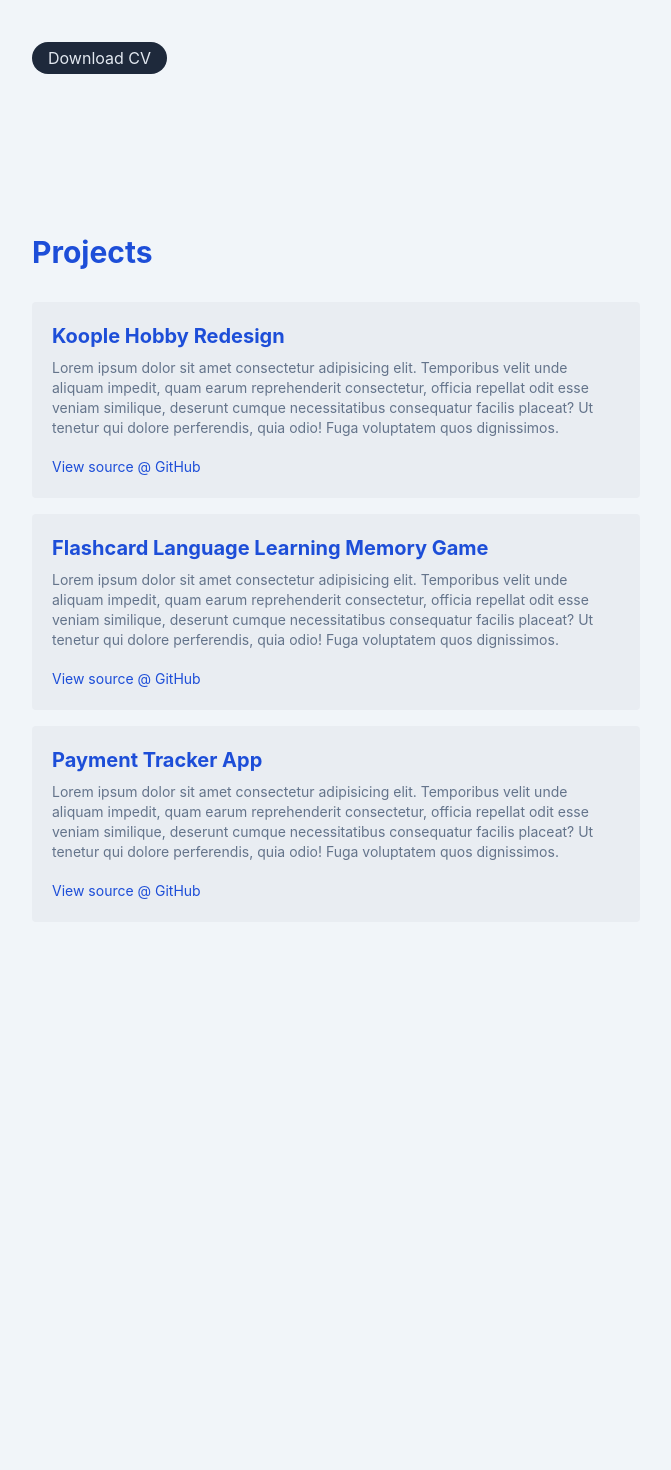
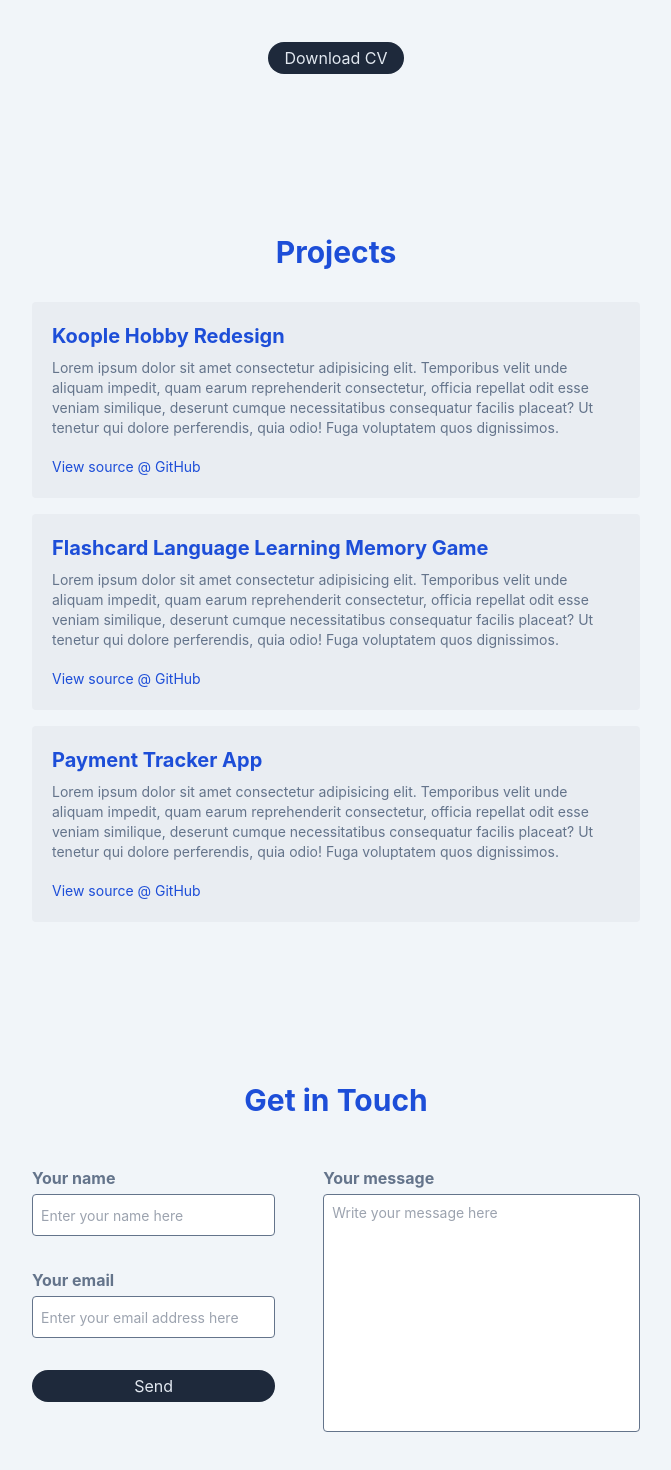
Before and after one commit to danielagg/personal-website-nextjs, a Next.js app: page / in a window 1280 px wide. Shown: the part 1786-3256 px from the top of the page, without its empty margins (304-975 px from the left). Before the commit the page ends 2708 px from the top, so only its background shows below. Built offline with nearby package versions, Linux system fonts and the light colour scheme.

Commit message:
redesign contact-me section

```diff
--- a/app/About.tsx
+++ b/app/About.tsx
@@ -60,8 +60,10 @@ export const About = () => {
           />
         </div>
 
-        <div className="mt-12 inline-block">
-          <Button onClick={() => {}}>Download CV</Button>
+        <div className="mt-12 inline-flex justify-center items-center w-full">
+          <Button onClick={() => window.open("/DanielAgg_CV.pdf")}>
+            Download CV
+          </Button>
         </div>
       </div>
     </div>
@@ -92,7 +94,7 @@ const Experience = ({
               href={employerUrl}
               target="_blank"
               rel="noreferrer"
-              className="text-primary-light dark:text-primary-dark hover:underline cursor-pointer"
+              className="text-primary-light dark:text-primary-dark hover:underline decoration-wavy underline-offset-8 cursor-pointer"
             >
               {employerName}
             </a>
--- a/app/Contact.tsx
+++ b/app/Contact.tsx
@@ -83,7 +83,6 @@ export const Contact = () => {
   const SubmitButton = () => {
     return (
       <Button
-        variant="filled-gray-hover-green"
         onClick={async () => {
           await onSubmit();
         }}
@@ -114,13 +113,12 @@ export const Contact = () => {
   };
 
   return (
-    <div
-      id="contact"
-      className="bg-slate-100 dark:bg-[#0a101f] py-16 lg:py-32 mt-12 text-gray-700 dark:text-slate-400 w-full flex justify-center"
-    >
-      <div className="w-full lg:w-2/3 flex justify-center items-center px-10 lg:px-0">
+    <div id="contact" className="w-full my-40 flex justify-center">
+      <div className="w-full flex justify-center items-center">
         <div className="w-full">
-          <div className="text-5xl font-bold">Get in Touch</div>
+          <div className="text-3xl font-bold text-primary-light dark:text-primary-dark text-center">
+            Get in Touch
+          </div>
 
           <div className="flex flex-col lg:flex-row w-full lg:justify-between">
             <div className="w-full lg:w-2/5 flex flex-col space-y-8 mt-12">
@@ -129,7 +127,7 @@ export const Contact = () => {
                 label="Your name"
                 value={name}
                 setValue={setName}
-                placeHolder="Enter your name here, please"
+                placeHolder="Enter your name here"
               />
 
               <TextInput
@@ -137,7 +135,7 @@ export const Contact = () => {
                 label="Your email"
                 value={email}
                 setValue={setEmail}
-                placeHolder="Enter your email address here, please"
+                placeHolder="Enter your email address here"
               />
 
               <div className="hidden lg:inline-block">
@@ -155,7 +153,7 @@ export const Contact = () => {
                 <textarea
                   value={message}
                   onChange={(e) => setMessage(e.target.value)}
-                  placeholder="Write your message here, please"
+                  placeholder="Write your message here"
                   className="appearance-none text-gray-700 dark:text-slate-300 dark:bg-slate-900 p-2 rounded mt-1 w-full resize-none text-sm dark:placeholder:text-slate-600 border border-slate-300 dark:border-none"
                   rows={11}
                 />
--- a/app/Intro.tsx
+++ b/app/Intro.tsx
@@ -8,8 +8,10 @@ export const Intro = () => {
   return (
     <div className="my-24 lg:my-64 flex items-center justify-center w-full relative">
       <div className="z-10 w-full flex flex-col">
-        <div className="font-bold text-5xl lg:text-7xl">dan</div>
-        <div className="text-lg lg:text-2xl mt-1 lg:mt-4">
+        <div className="font-bold text-5xl lg:text-7xl text-primary-light dark:text-primary-dark">
+          dan
+        </div>
+        <div className="text-lg lg:text-2xl mt-1 lg:mt-4 text-primary-light dark:text-primary-dark">
           full stack developer @{" "}
           <a
             href="https://apiumhub.com/"
@@ -27,9 +29,24 @@ export const Intro = () => {
         </div>
 
         <div className="flex flex-col lg:flex-row items-start lg:items-center space-y-4 lg:space-y-0 lg:space-x-4 mt-12">
-          <Button onClick={() => {}}>Download CV</Button>
-          <Button onClick={() => {}}>Contact</Button>
-          <Button onClick={() => {}}>Blog</Button>
+          <Button onClick={() => window.open("/DanielAgg_CV.pdf")}>
+            Download CV
+          </Button>
+          <Button
+            onClick={() => {
+              const anchorEl = document.getElementById("contact");
+              if (anchorEl) {
+                anchorEl.scrollIntoView();
+              }
+            }}
+          >
+            Contact
+          </Button>
+          <Button
+            onClick={() => window.open("https://blog.danielagg.com/", "_self")}
+          >
+            Blog
+          </Button>
           <div className="flex space-x-4 pt-6 lg:pt-0 lg:pl-8">
             <GitHub />
             <Twitter />
--- a/app/OtherProjects.tsx
+++ /dev/null
@@ -1,21 +0,0 @@
-"use client";
-
-import { Button } from "./components/Button";
-
-export const OtherProjects = () => {
-  return (
-    <div className="w-full px-8 lg:px-0 lg:w-1/2 space-y-4">
-      <Button
-        variant="outlined"
-        text="Download my CV"
-        onClick={() => window.open("/DanielAgg_CV.pdf")}
-      />
-
-      <Button
-        variant="outlined"
-        text="View my Blog"
-        onClick={() => window.open("https://blog.danielagg.com/", "_self")}
-      />
-    </div>
-  );
-};
--- a/app/Projects.tsx
+++ b/app/Projects.tsx
@@ -7,7 +7,9 @@ import { GitHub } from "./components/Github";
 export const Projects = () => {
   return (
     <div className="mt-40">
-      <div className="text-3xl font-bold">Projects</div>
+      <div className="text-3xl font-bold text-primary-light dark:text-primary-dark text-center">
+        Projects
+      </div>
 
       <ul className="mt-8 space-y-8 lg:space-y-4">
         <Project
@@ -27,7 +29,7 @@ export const Projects = () => {
         <Project
           key="payment-tracker"
           title="Payment Tracker App"
-          link="http://fpayment-tracker.danielagg.com/"
+          link="http://payment-tracker.danielagg.com/"
           desc="Lorem ipsum dolor sit amet consectetur adipisicing elit. Temporibus velit unde aliquam impedit, quam earum reprehenderit consectetur, officia repellat odit esse veniam similique, deserunt cumque necessitatibus consequatur facilis placeat? Ut tenetur qui dolore perferendis, quia odio! Fuga voluptatem quos dignissimos."
         />
       </ul>
@@ -53,7 +55,7 @@ const Project = ({
               href={link}
               target="_blank"
               rel="noopener noreferrer"
-              className="text-xl font-bold"
+              className="text-xl font-bold hover:underline decoration-wavy underline-offset-8 text-primary-light dark:text-primary-dark"
             >
               {title}
             </a>
@@ -64,7 +66,7 @@ const Project = ({
           </div>
 
           <div className="pt-4">
-            <a className="text-sm cursor-pointer hover:underline decoration-wavy underline-offset-8">
+            <a className="text-sm cursor-pointer hover:underline decoration-wavy underline-offset-8 text-primary-light dark:text-primary-dark">
               View source @ GitHub
             </a>
           </div>
--- a/app/components/Github.tsx
+++ b/app/components/Github.tsx
@@ -1,6 +1,9 @@
 export const GitHub = () => {
   return (
-    <div className="text-button-light dark:text-button-dark hover:text-button-light-hover hover:dark:text-button-dark-hover cursor-pointer">
+    <div
+      className="text-button-light dark:text-button-dark hover:text-button-light-hover hover:dark:text-button-dark-hover cursor-pointer"
+      onClick={() => window.open("https://github.com/danielagg", "_blank")}
+    >
       <svg
         xmlns="http://www.w3.org/2000/svg"
         width="24"
--- a/app/components/Twitter.tsx
+++ b/app/components/Twitter.tsx
@@ -1,6 +1,9 @@
 export const Twitter = () => {
   return (
-    <div className="text-button-light dark:text-button-dark hover:text-button-light-hover hover:dark:text-button-dark-hover cursor-pointer">
+    <div
+      className="text-button-light dark:text-button-dark hover:text-button-light-hover hover:dark:text-button-dark-hover cursor-pointer"
+      onClick={() => window.open("https://twitter.com/a13dan", "_blank")}
+    >
       <svg
         xmlns="http://www.w3.org/2000/svg"
         width="24"
--- a/app/page.tsx
+++ b/app/page.tsx
@@ -1,26 +1,18 @@
-// import { About } from "./About";
-// import { Contact } from "./Contact";
 import { About } from "./About";
 import { Intro } from "./Intro";
 import { Projects } from "./Projects";
-// import { Navbar } from "./components/Navbar";
-// import { Projects } from "./Projects";
-// import { Button } from "./components/Button";
-// import { OtherProjects } from "./OtherProjects";
+import { Contact } from "./Contact";
 
 const Index = () => {
   return (
-    <main className="w-full relative  text-primary-light dark:text-primary-dark">
+    <main className="w-full relative text-gray-light dark:text-gray-dark">
       <div className="z-10 flex flex-col items-center justify-center">
         <div className="w-3/4 lg:w-1/2 px-4">
           <Intro />
           <About />
           <Projects />
+          <Contact />
         </div>
-        {/* <div className="w-full lg:w-2/3 space-y-16 lg:space-y-0 lg:space-x-32 px-4 py-12 lg:py-24 block lg:flex lg:items-start lg:justify-center border-t-2 border-gray-200 dark:border-slate-700"> */}
-        {/* <OtherProjects /> */}
-        {/* </div> */}
-        {/* <Contact /> */}
       </div>
     </main>
   );
```
